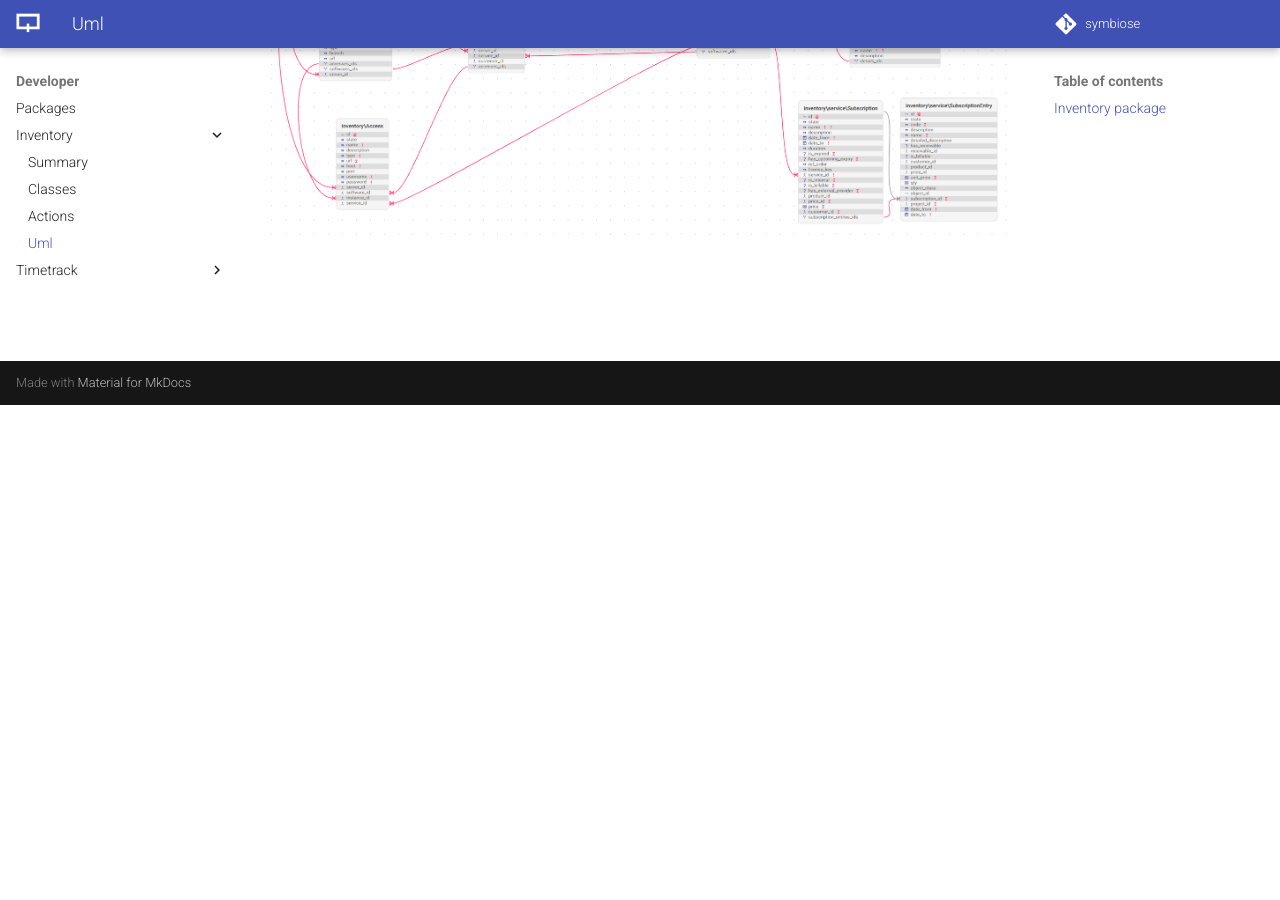
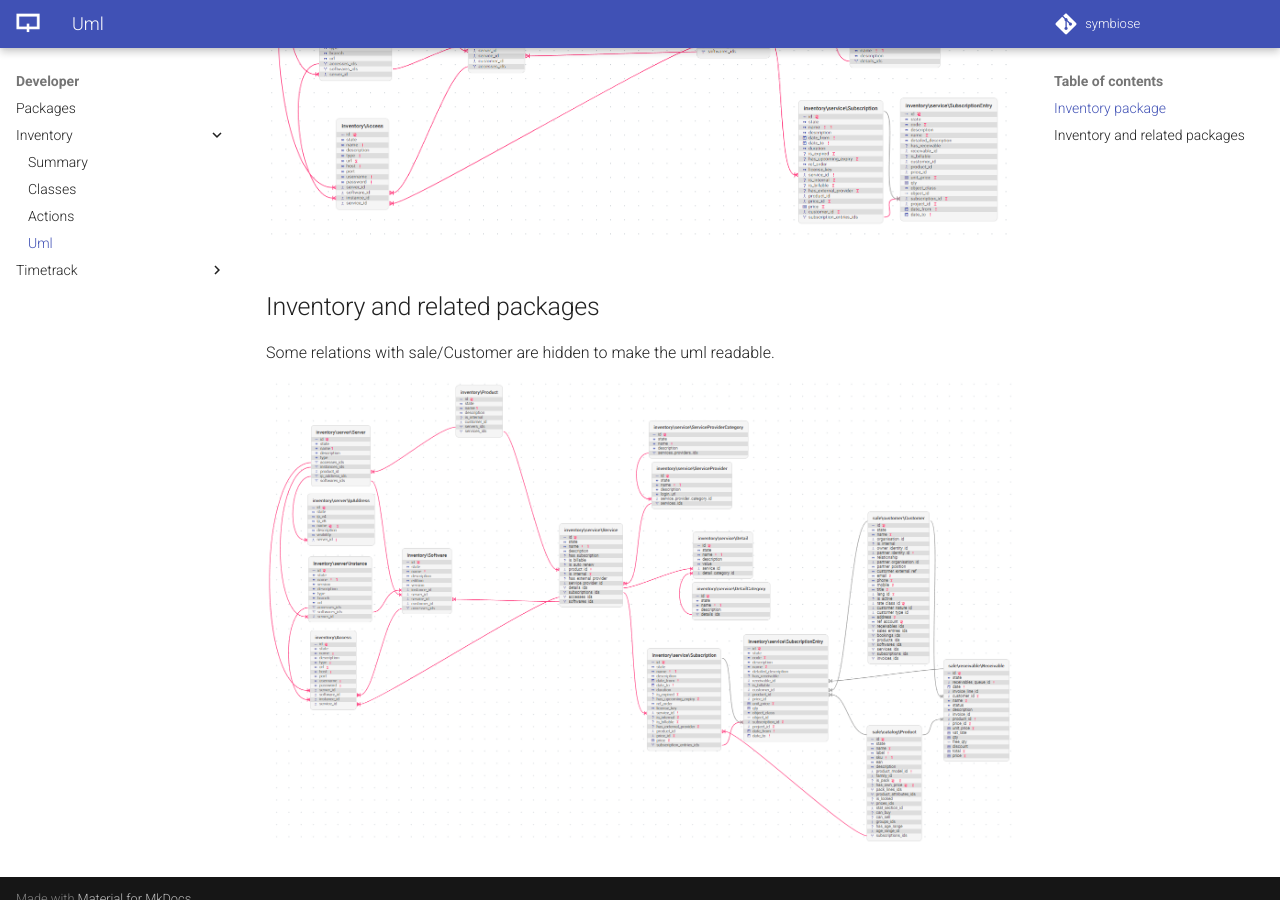
Before and after one commit to yesbabylon/symbiose-doc, an MkDocs documentation site: the page built from docs/developer-manual/inventory/uml.md, in a window 1280 px wide and 900 px high, scrolled down 495 px. Built offline with MkDocs 1.6.1 and Material for MkDocs 9.7.7, drawn with Linux system fonts in a browser that asks for light colours; comment, search, counter and statistics services are not loaded; before the commit the page ends 900 px from its top, so only the background shows below that.

Commit message:
Add uml for inventory with other packages

```diff
--- a/docs/developer-manual/inventory/uml.md
+++ b/docs/developer-manual/inventory/uml.md
@@ -3,3 +3,9 @@
 ## Inventory package
 
 ![Inventory models relations](../../assets/img/uml/inventory/object-relational/package.png)
+
+## Inventory and related packages
+
+Some relations with sale/Customer are hidden to make the uml readable.
+
+![Inventory models relations with other packages models](../../assets/img/uml/inventory/object-relational/all-packages.png)
```
Also changed, not shown: docs/assets/img/uml/inventory/object-relational/all-packages.png (added).
